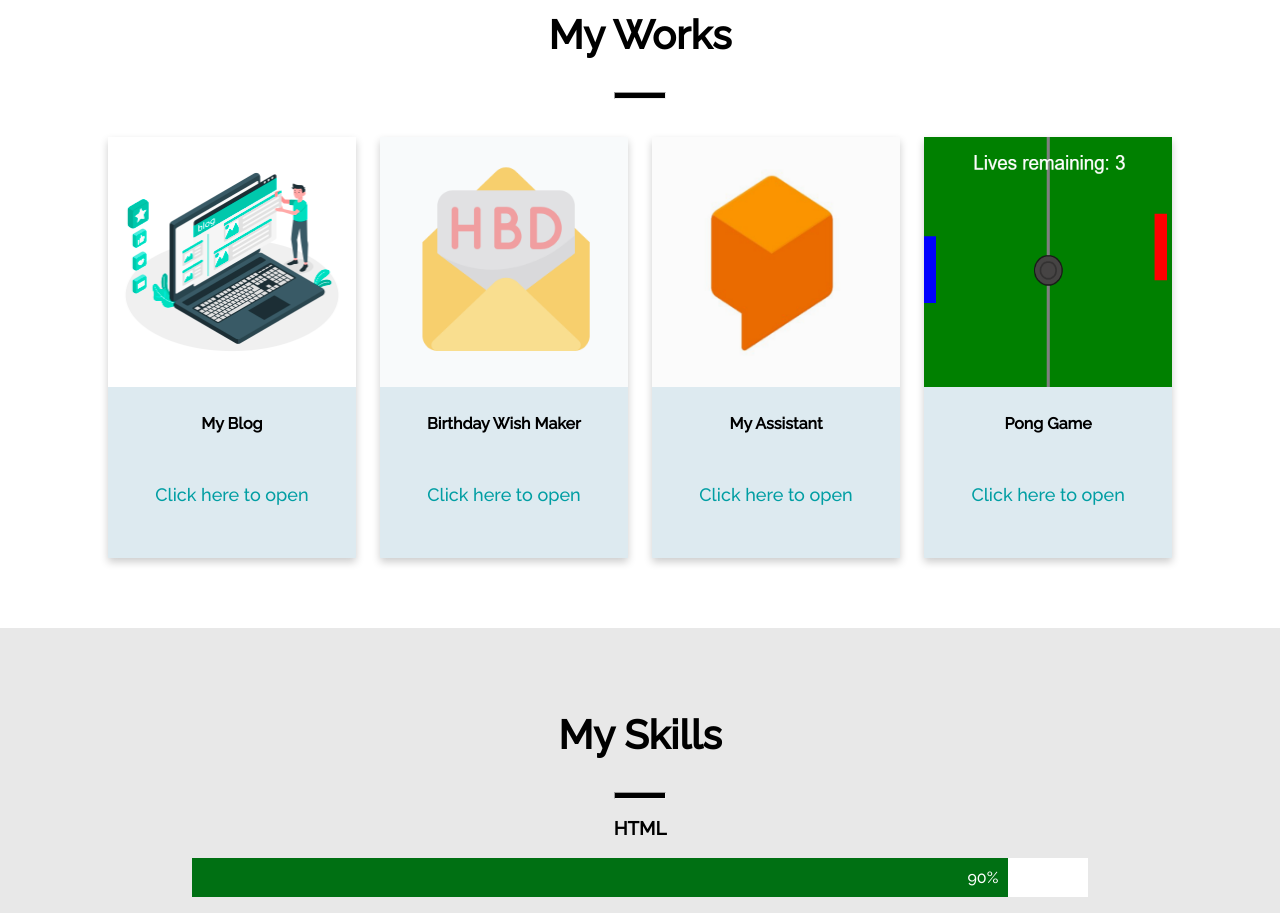
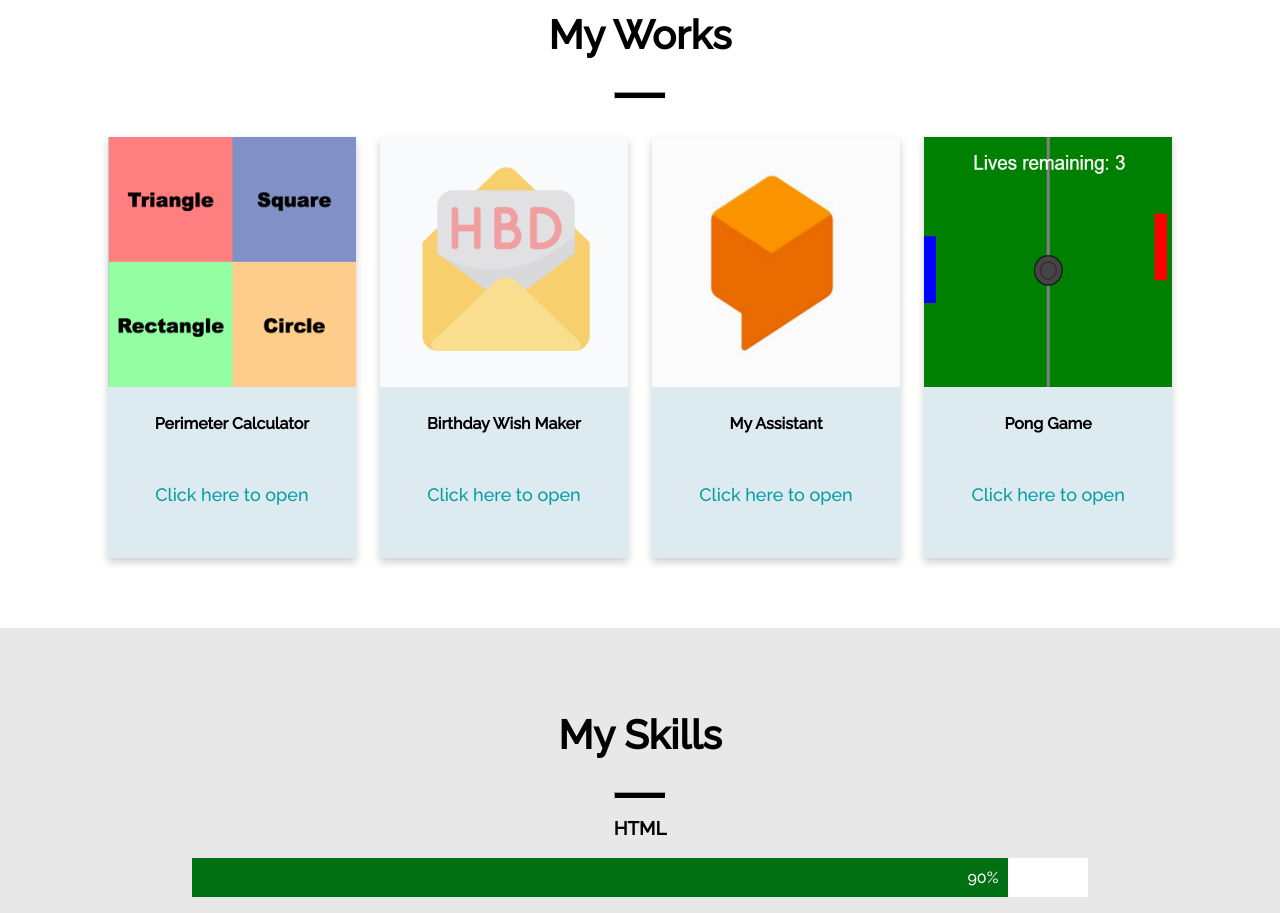
Before and after one commit to Code-Instructor/codeinstructor.github.io, a plain HTML site: page index.html in a window 1280 px wide. Shown: the part 1260-2173 px from the top of the page. Drawn offline with Linux system fonts and the light colour scheme.

Commit message:
Update index.html

```diff
--- a/index.html
+++ b/index.html
@@ -51,11 +51,11 @@
         <hr>
         <div class="row">
             <div class="card">
-                <img src="Blog.jpg">
+                <img src="perimeter.png">
                 <div class="container">
-                    <h4><b>My Blog</b></h4>
+                    <h4><b>Perimeter Calculator</b></h4>
                     <p>
-                        <a href="https://code-instructor.github.io/Blog/" target="_blank">
+                        <a href="https://studio.code.org/projects/applab/QQAlUIocQeTL7k2SGHIKaerjiROXChGCxM4ly18liGk" target="_blank">
                         Click here to open
                         </a>
                     </p>
```
